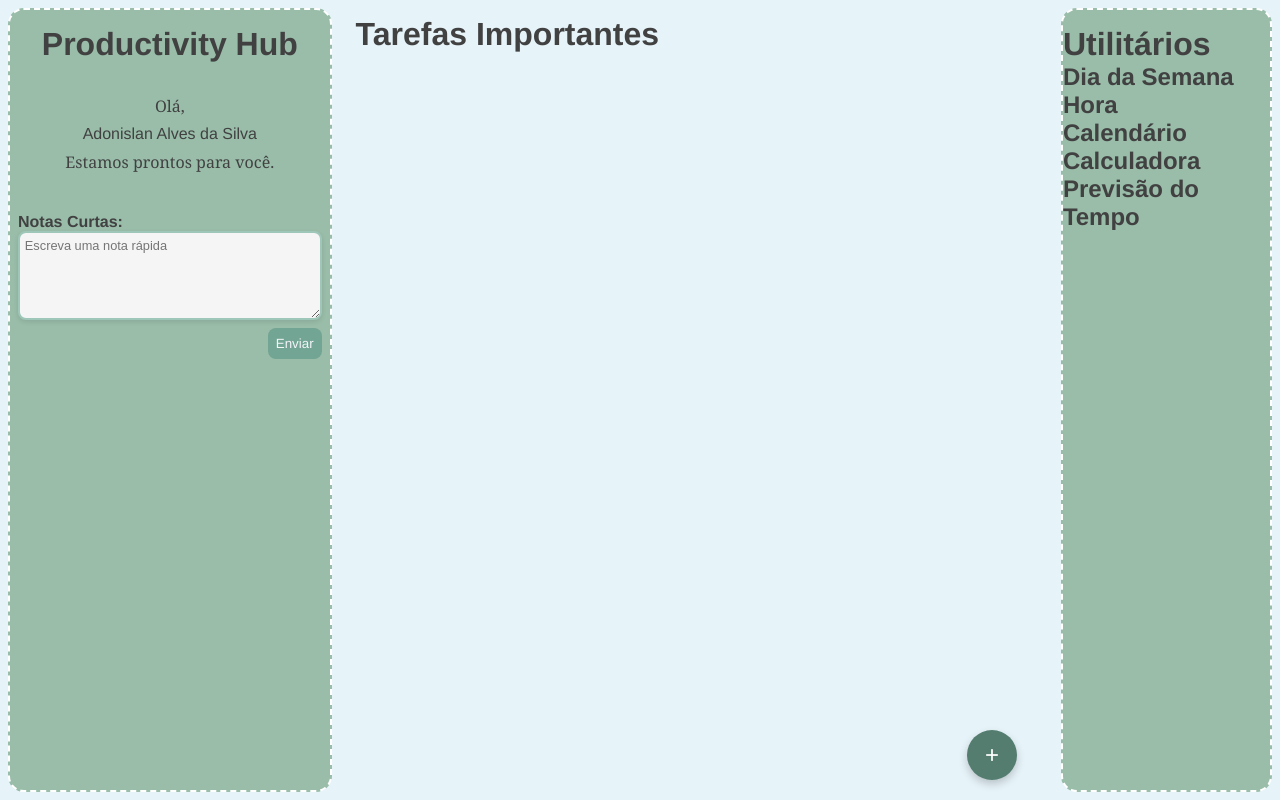
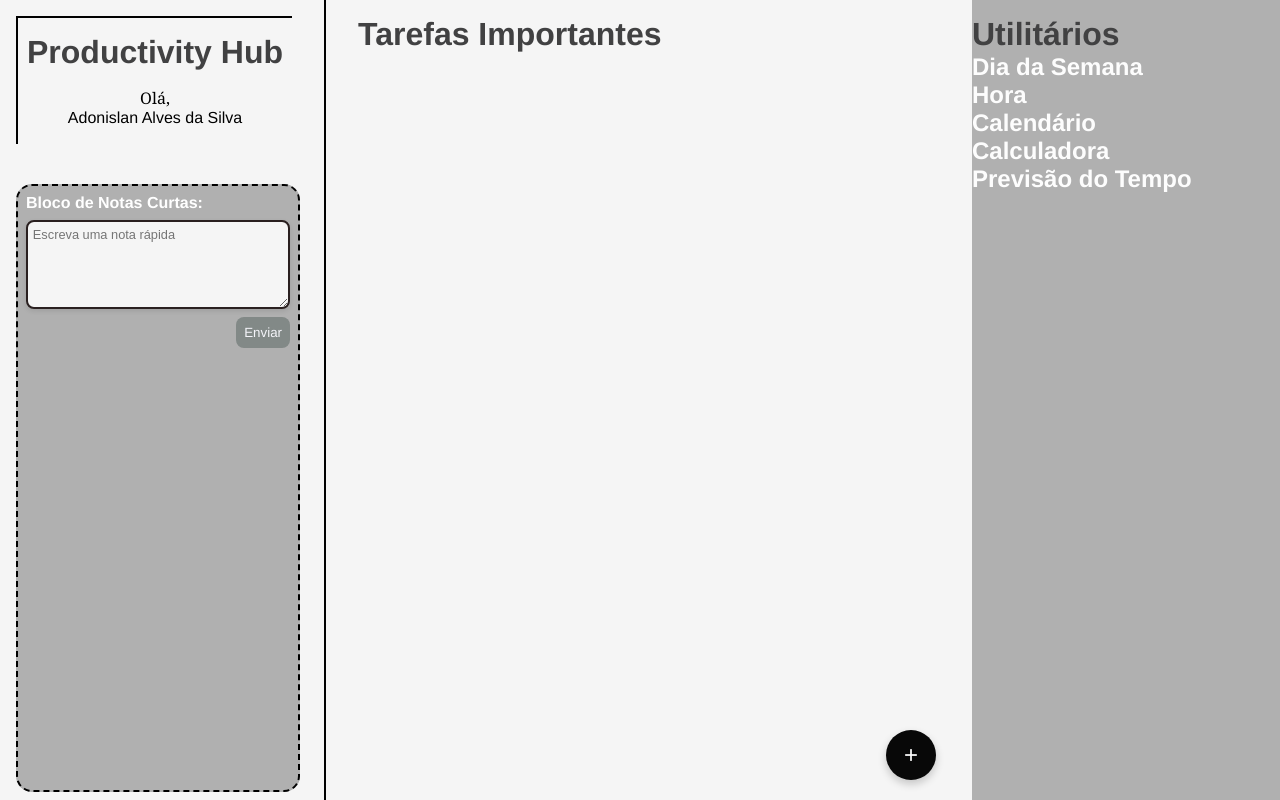
Before and after one commit to donislan/Productivity-Hub, a React (Vite) app: page / in a window 1280 px wide. Built offline with nearby package versions, Linux system fonts and the light colour scheme.

Commit message:
ajuste no layout da página

```diff
--- a/src/App.jsx
+++ b/src/App.jsx
@@ -44,24 +44,26 @@ export default function App() {
 
   return (
     <main className="main-container">
-      <section className="container-01">
+      <header className="header">
         <div className="area-main-title areas">
           <TitleSection title="Productivity Hub" />
         </div>
         <div className="area-profile-infos areas">
-          <p className="text-hello">Olá, </p>
-          <Name name="Adonislan Alves da Silva" />
-          <p className="second-text">Estamos prontos para você.</p>
+          <p className="text-hello">
+            Olá, <Name name="Adonislan Alves da Silva" />
+          </p>
         </div>
+      </header>
+
+      <section className="container-01">
         <article className="area-fast-notes">
-          <h4 className="title-fast-notes">Notas Curtas:</h4>
+          <h4 className="title-fast-notes">Bloco de Notas Curtas:</h4>
           <div className="area-fast-note">
             <textarea
               name="text"
               id="text-fast-note"
               placeholder="Escreva uma nota rápida"
               maxLength={200}
-              cols={37}
               rows={5}
               value={note}
               onChange={(e) => setNote(e.target.value)}
--- a/src/css/btn-style.css
+++ b/src/css/btn-style.css
@@ -5,7 +5,7 @@
 }
 
 .btn {
-  background-color: #72a593;
+  background-color: #828987;
   padding: 0.5rem;
   border: none;
   border-radius: 0.5rem;
--- a/src/css/style.css
+++ b/src/css/style.css
@@ -5,22 +5,12 @@
 }
 
 .main-container {
-  background-color: #e6f3f9;
+  background-color: #f5f5f5;
   display: grid;
-  grid-template-columns: 1fr 3fr 1fr;
+  grid-template-columns: repeat(4, 1fr);
+  grid-template-rows: 10rem;
   gap: 1rem;
   min-height: 100vh;
-}
-
-.container-01,
-.container-03 {
-  background-color: #99bda9;
-  color: #414142;
-  max-width: 25rem;
-  min-height: 50vh;
-  border-radius: 1rem;
-  margin: 0.5rem;
-  border: 2px dashed #ffffff;
 }
 
 .areas {
@@ -29,16 +19,56 @@
   justify-content: center;
 }
 
-.area-profile-infos {
-  padding-top: 2rem;
-  flex-direction: column;
-  gap: 0.5rem;
+.header {
+  grid-column-start: 1;
+  grid-column-end: 1;
+  border-top: 2px solid black;
+  border-left: 2px solid black;
+  margin: 1rem;
 }
 
 .text-hello,
 .second-text {
   font-family: Georgia, "Times New Roman", Times, serif;
   text-align: center;
+  margin-bottom: 2rem;
+}
+
+.container-01 {
+  grid-column: 1;
+  grid-row: 2 / span 2;
+  background-color: #b0b0b0;
+  color: #ffffff;
+  border-radius: 1rem;
+  margin: 0.5rem;
+  border: 2px dashed black;
+  margin-left: 1rem;
+}
+
+.container-02 {
+  grid-column: 2 / span 2;
+  grid-row: 1 / span 3;
+  background-color: #f5f5f5;
+  height: 100vh;
+  position: relative;
+  border-left: 2px solid black;
+}
+
+.container-02 h1 {
+  padding-left: 2rem;
+}
+
+.container-03 {
+  grid-column: 4;
+  grid-row: 1 / span 3;
+  background-color: #b0b0b0;
+  color: #fdfdfd;
+}
+
+.area-profile-infos {
+  padding: 1rem;
+  flex-direction: column;
+  gap: 0.5rem;
 }
 
 .area-fast-notes {
@@ -47,13 +77,13 @@
 }
 
 .title-fast-notes {
-  padding-top: 2rem;
   text-align: start;
 }
 
 #text-fast-note {
+  margin-top: 0.5rem;
   padding: 0.3rem;
-  border: 2px solid #9fc7b9;
+  border: 2px solid #2a2020;
   border-radius: 0.5rem;
   background-color: #f5f5f5;
   font-family: "Arial", sans-serif;
@@ -63,17 +93,12 @@
   transition: border-color 0.3s ease, box-shadow 0.3s ease;
   resize: vertical;
   outline: none;
-}
-
-.img-profile {
-  padding: 1rem 0;
-  width: 5rem;
-  border-radius: 50%;
+  width: 95%;
 }
 
 .area-card-fast-note {
   margin-top: 0.5rem;
-  max-height: 19.5rem;
+  max-height: 20rem;
   overflow-y: auto;
 }
 
@@ -87,22 +112,23 @@
 }
 
 .area-card-fast-note::-webkit-scrollbar-thumb {
-  background: #547d6f;
+  background: #212524;
   border-radius: 10px;
 }
 
 .area-card-fast-note::-webkit-scrollbar-thumb:hover {
-  background: #547d6f;
+  background: #212524;
 }
 
 .card-fast-note {
-  background-color: #d5e1b3;
+  background-color: #dbdbdb;
   margin: 0.5rem;
   list-style-type: none;
-  border: 2px solid #9fc7b9;
+  border: 2px solid #000000;
   border-radius: 0.5rem;
   display: flex;
   justify-content: space-between;
+  color: black;
 }
 
 .text-fast-note {
@@ -124,11 +150,6 @@
 .btn-remove:hover {
   color: #cc0000;
 }
-.container-02 {
-  background-color: #e6f3f9;
-  height: 100vh;
-  position: relative;
-}
 
 .btn-activity {
   position: absolute;
@@ -138,7 +159,7 @@
   height: 50px;
   border: none;
   border-radius: 50%;
-  background-color: #547d6f;
+  background-color: #080808;
   color: #fff;
   font-size: 24px;
   display: flex;
@@ -148,3 +169,10 @@
   box-shadow: 0 4px 8px rgba(0, 0, 0, 0.2);
   z-index: 10;
 }
+
+@media (max-width: 320px) {
+  .main-container {
+    display: flex;
+    flex-direction: column;
+  }
+}
```
